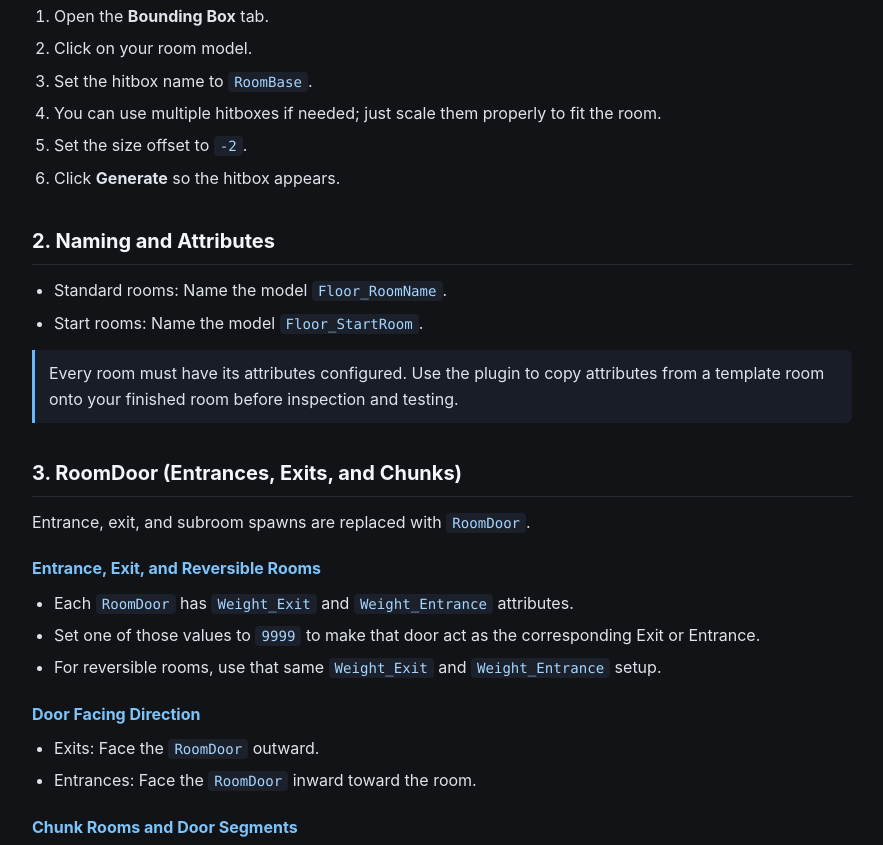
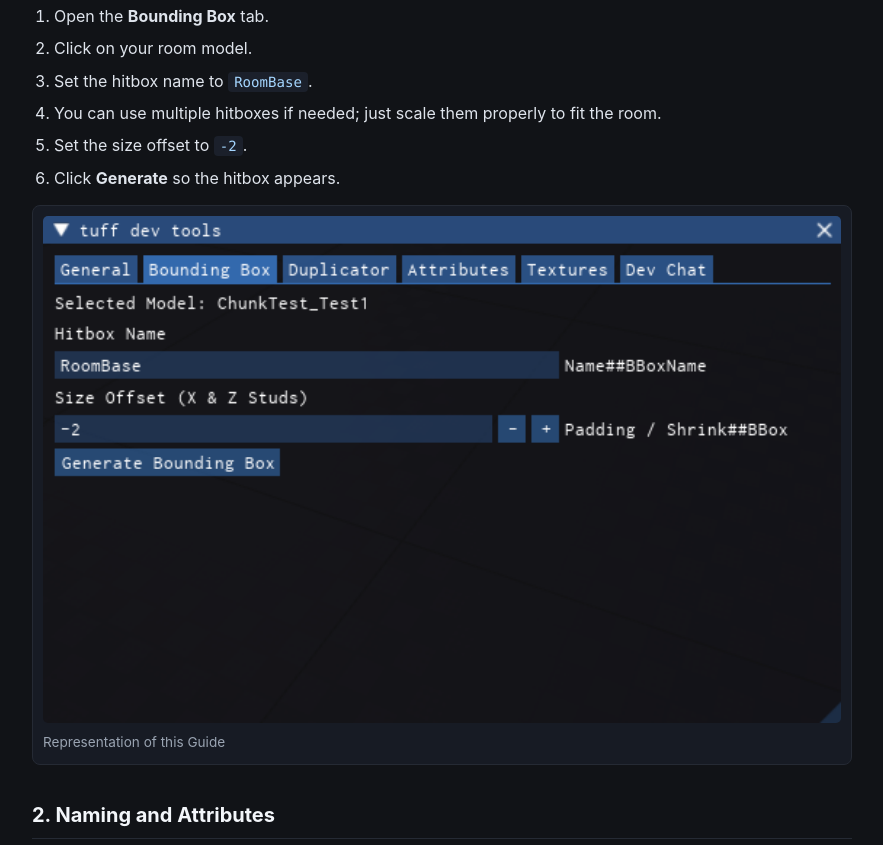
Before and after one commit to weradof/exodus.github.io, a plain HTML site: page index.html in a window 1280 px wide. Shown: the part 274-1119 px from the top of the page, without its empty margins (198-1081 px from the left). Drawn offline with Linux system fonts and the light colour scheme.

Commit message:
Add image representation to the guide

```diff
--- a/index.html
+++ b/index.html
@@ -158,6 +158,11 @@
       <li>Click <strong>Generate</strong> so the hitbox appears.</li>
     </ol>
 
+     <figure class="shot">
+      <img src="Screenshot_20261119_211056.png" alt="PluginUi" />
+      <figcaption>Representation of this Guide</figcaption>
+    </figure>
+
     <h2>2. Naming and Attributes</h2>
     <ul>
       <li>Standard rooms: Name the model <code>Floor_RoomName</code>.</li>
@@ -221,7 +226,7 @@
       <li>Whether a floor allows specific room effects is controlled in <code>game/ServerScriptService/CoreModules/RoomGen/Values/"FloorName"/Setup</code>.</li>
     </ul>
 
-    <h2>Scripter's</h2>
+    <h2>6. Scripter's</h2>
 
     <h3>How to add entities</h3>
      <li>Entities are handled in <code>game/ServerScriptService/CoreModules/RoomGen/Floors/FloorName/Entities</code> to make the entity spawn u add a <code>Weight</code> attribute and set its value.</li>
```
